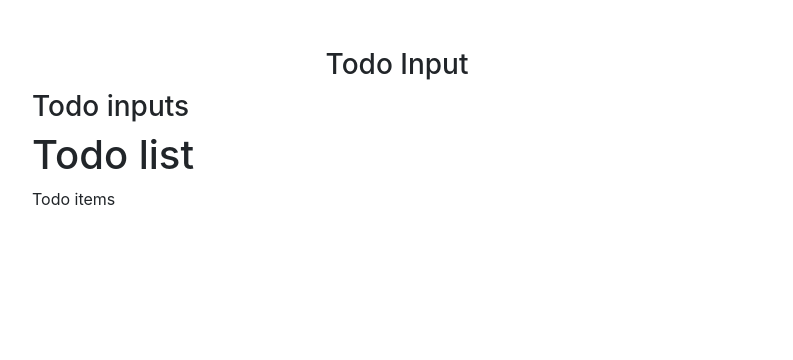
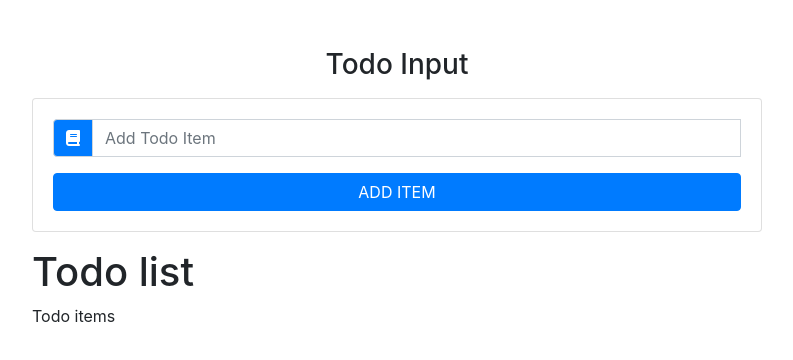
Before and after one commit to Manish-Ranjan/react-todo-list, a React (Create React App) app: page / in a window 1280 px wide. Shown: the top 360 px of the page, without its empty margins (243-1036 px from the left). Built offline with nearby package versions, Linux system fonts and the light colour scheme.

Commit message:
input component

```diff
--- a/public/index.html
+++ b/public/index.html
@@ -22,7 +22,11 @@
       work correctly both with client-side routing and a non-root public URL.
       Learn how to configure a non-root public URL by running `npm run build`.
     -->
+
+
   <title>Todo List</title>
+  <!-- Font Awesom-->
+  <script src="https://kit.fontawesome.com/a7103bfb24.js" crossorigin="anonymous"></script>
 </head>
 
 <body>
--- a/src/Components/TodoInput.jsx
+++ b/src/Components/TodoInput.jsx
@@ -2,9 +2,31 @@
 
 export default class TodoInput extends Component {
   render() {
+    const { item, handlChange, handleSubmit, editItem } = this.props;
     return (
-      <div>
-        <h3>Todo inputs</h3>
+      <div className="card card-body my-3">
+        <form onSubmit={handleSubmit}>
+          <div className="input-group">
+            <div className="input-group-prepend">
+              <div className="input-group-text bg-primary text-white">
+                <i className="fas fa-book" />
+              </div>
+            </div>
+            <input
+              type="text"
+              className="form-control text-capitalize"
+              placeholder="Add todo item"
+              value={item}
+              onChange={handlChange}
+            />
+            <button
+              type="submit"
+              className="btn btn-block btn-primary mt-3 text-uppercase"
+            >
+              Add Item
+            </button>
+          </div>
+        </form>
       </div>
     );
   }
```
